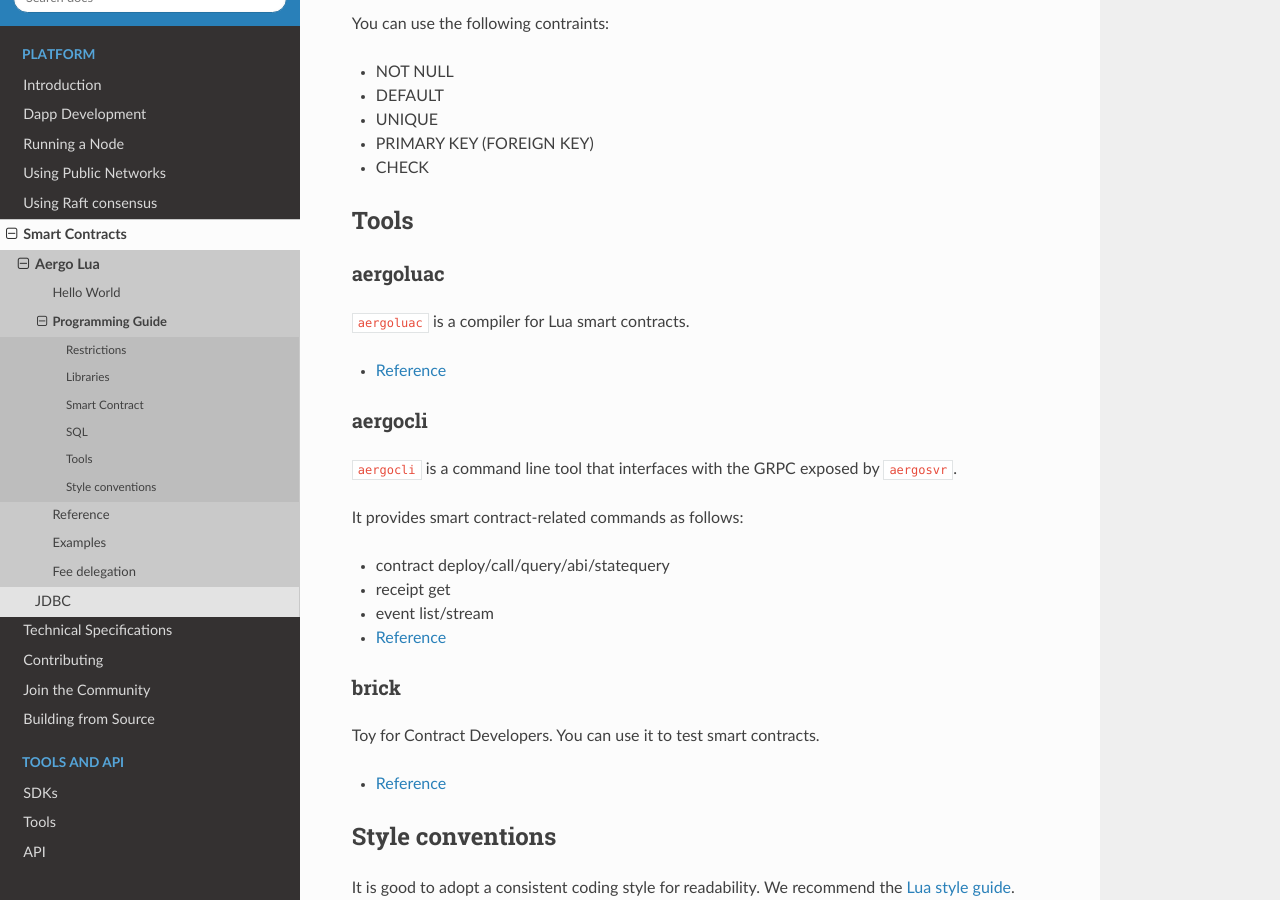
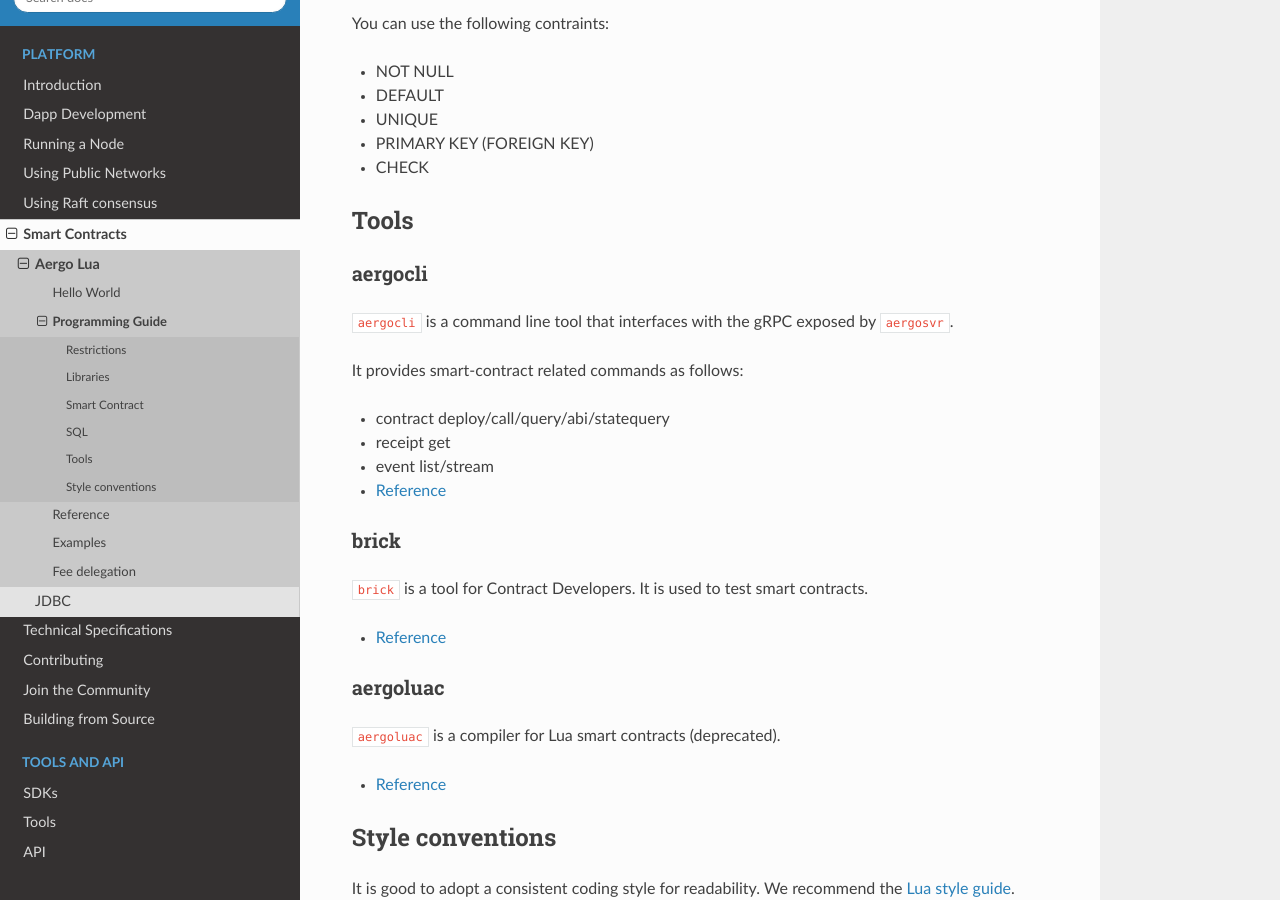
Before and after one commit to aergoio/guide, a Sphinx documentation site: the page built from source/smart-contracts/lua/guide.md, in a window 1280 px wide and 900 px high, scrolled down 13587 px. Built offline with Sphinx 7.4.7 and the Read the Docs theme 3.1.0, drawn with Linux system fonts in a browser that asks for light colours; some of the changed lines change nothing that is shown.

Commit message:
update references to brick

```diff
--- a/source/smart-contracts/lua/guide.md
+++ b/source/smart-contracts/lua/guide.md
@@ -664,17 +664,11 @@
 
 ## Tools
 
-### aergoluac
-
-`aergoluac` is a compiler for Lua smart contracts.
-
-* [Reference](../../tools/aergoluac.html)
-
 ### aergocli
 
-`aergocli` is a command line tool that interfaces with the GRPC exposed by `aergosvr`.
+`aergocli` is a command line tool that interfaces with the gRPC exposed by `aergosvr`.
 
-It provides smart contract-related commands as follows:
+It provides smart-contract related commands as follows:
 * contract deploy/call/query/abi/statequery
 * receipt get
 * event list/stream
@@ -683,9 +677,15 @@
 
 ### brick
 
-Toy for Contract Developers. You can use it to test smart contracts.
+`brick` is a tool for Contract Developers. It is used to test smart contracts.
 
 * [Reference](https://github.com/aergoio/aergo/tree/master/cmd/brick)
+
+### aergoluac
+
+`aergoluac` is a compiler for Lua smart contracts (deprecated).
+
+* [Reference](../../tools/aergoluac.html)
 
 
 ## Style conventions
```
